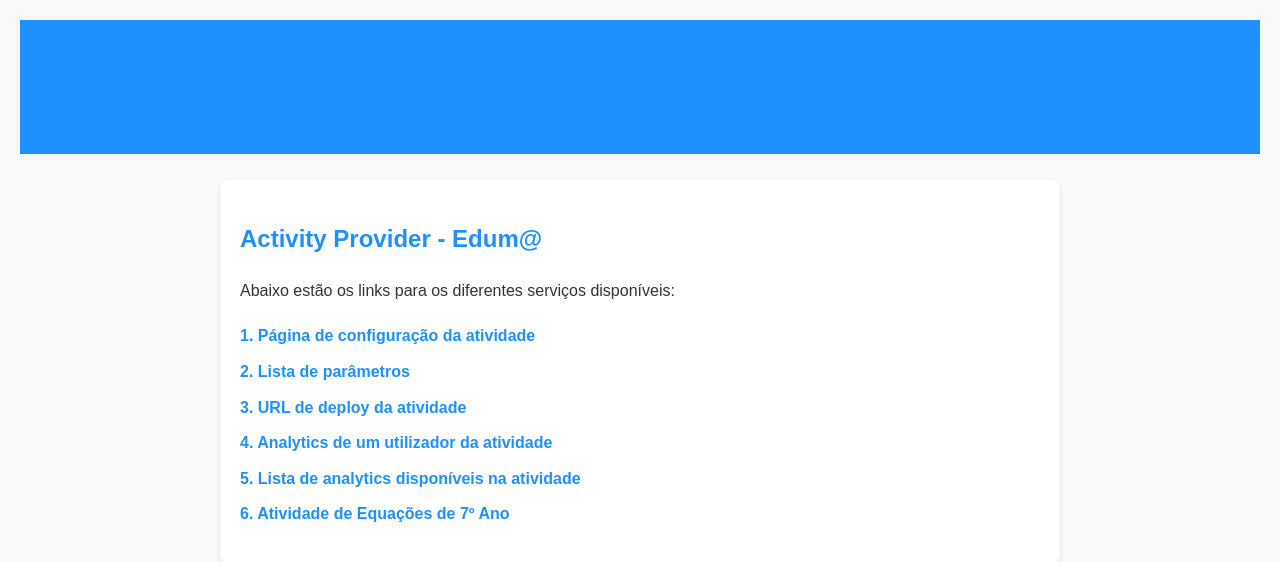
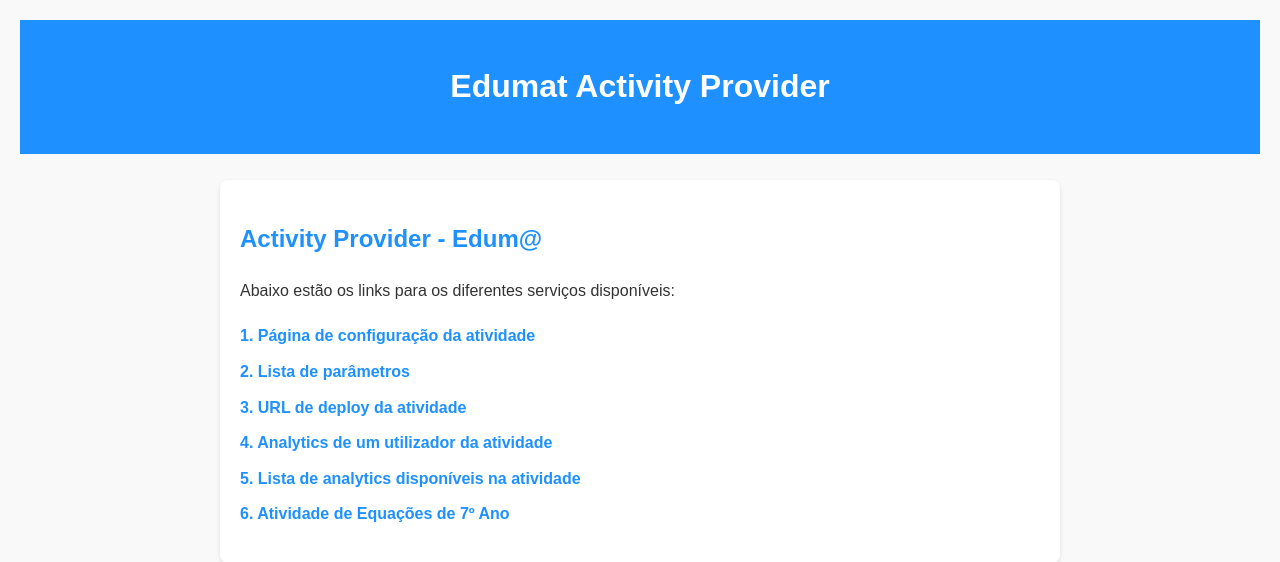
Before and after one commit to Joao-Machado-UAb/edumat, a Flask app: page / in a window 1280 px wide. Shown: the top 562 px of the page. Run offline with Flask 3, Linux system fonts and the light colour scheme.

Commit message:
Update styles.css

```diff
--- a/static/styles.css
+++ b/static/styles.css
@@ -42,7 +42,10 @@ text-align: left;
 table th {
 background-color: #f4f4f4;
 }
-h1, h2 {
+h1 {
+color: white;
+}
+h2 {
 color: #1e90ff;
 }
 label {
```
